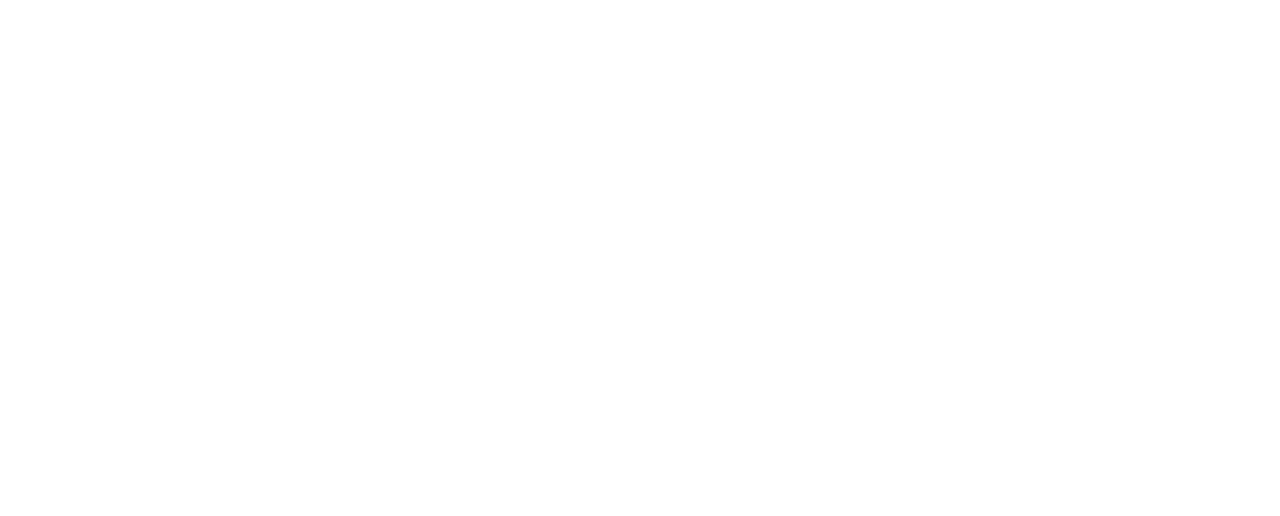
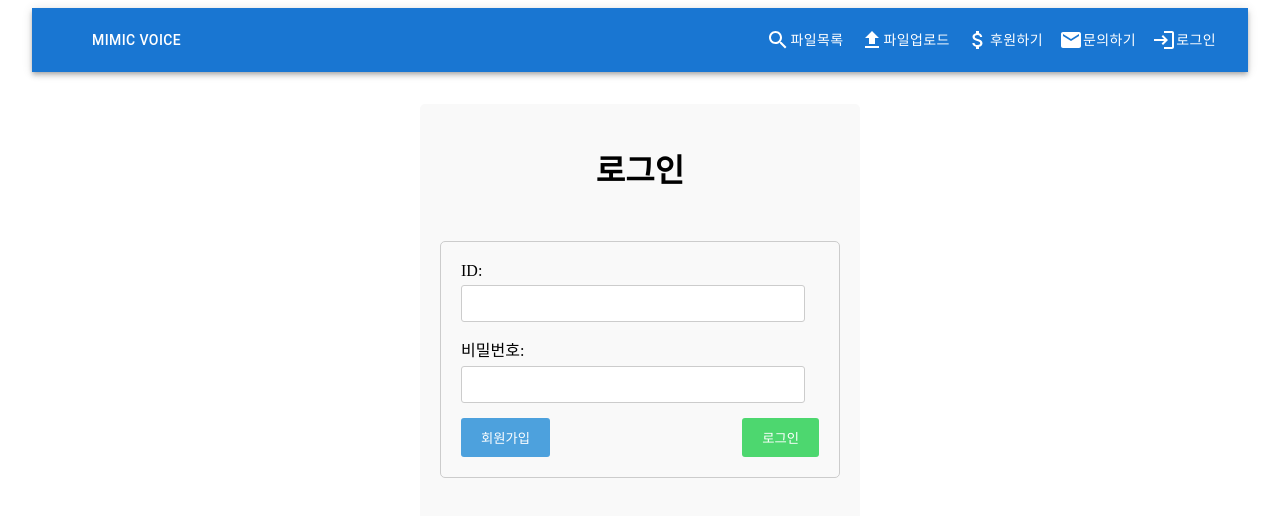
Before and after one commit to kanngji/impersonate_web, a React (Vite) app in the folder front_impersonate/: page /login in a window 1280 px wide. Before the commit this address had no page. Shown: the top 516 px of the page. Built offline with nearby package versions, Linux system fonts and the light colour scheme.

Commit message:
login page form css todo: register

```diff
--- a/front_impersonate/src/App.tsx
+++ b/front_impersonate/src/App.tsx
@@ -4,6 +4,7 @@
 import FileList from './pages/FileList';
 import Inquire from './pages/Inquire';
 import Upload from './pages/Upload';
+import Login from './pages/Login';
 
 function App() {
   return (
@@ -15,6 +16,8 @@
           <Route path="/filelist" element={<FileList/>}/>
           <Route path="/inquire" element={<Inquire/>}/>
           <Route path='/fileupload' element={<Upload/>}/>
+          {/* 로그인 하면 로그 아웃 되게 */}
+          <Route path='/login' element={<Login/>}/>
 
         </Routes>
       </Router>
--- a/front_impersonate/src/components/Header.tsx
+++ b/front_impersonate/src/components/Header.tsx
@@ -10,6 +10,7 @@
 import SearchIcon from '@mui/icons-material/Search';
 import { useNavigate } from "react-router-dom";
 import FileUploadIcon from '@mui/icons-material/FileUpload';
+import LoginIcon from '@mui/icons-material/Login';
 
 
 interface HeaderProps {
@@ -36,7 +37,9 @@
   const handleDonate = () => {
     navigate("/donate")
   }
-
+  const handleLogin = () => {
+    navigate("/login")
+  }
 
   return (
     <Box sx={{ flexGrow: 1 }}>
@@ -58,6 +61,7 @@
           <Button color="inherit" onClick={handleFileUpload}><FileUploadIcon/>파일업로드</Button>
           <Button color="inherit" onClick={handleDonate}><AttachMoneyIcon/>후원하기</Button>
           <Button color="inherit" onClick={handleContactUs}><EmailIcon/>문의하기</Button>
+          <Button color="inherit" onClick={handleLogin}><LoginIcon/>로그인</Button>
         </Toolbar>
       </AppBar>
     </Box>
--- /dev/null
+++ b/front_impersonate/src/components/LoginComponent.tsx
@@ -0,0 +1,64 @@
+import React, {useState} from 'react';
+import '../styles/Loginform.css'
+
+interface LoginForm {
+    id: string;
+    password: string;
+}
+const LoginComponent = () => {
+    const [formData, setFormData] = useState<LoginForm>({
+        id:'',
+        password:'',
+    })
+
+    const handleInputChange = (e:React.ChangeEvent<HTMLInputElement>) => {
+        const {name , value} = e.target;
+        setFormData({...formData, [name]:value});
+        // console.log(formData.id);
+    }
+
+    const handleLogin =() => {
+        // 로그인 처리 로직을 여기에 추가
+    }
+
+    const handleSignUp = () =>{
+        // 회원가입 페이지로 이동하는 로직을 여기에 추가
+
+    }
+
+
+    return (
+        <div className="login-container">
+            <h1>로그인</h1>
+            <form>
+                <div className="form-group">
+                <label htmlFor="id">ID:</label>
+                <input
+                    type="text"
+                    id="id"
+                    name="id"
+                    value={formData.id}
+                    onChange={handleInputChange}
+                />
+                </div>
+                <div className="form-group">
+                <label htmlFor="password">비밀번호:</label>
+                <input
+                    type="password"
+                    id="password"
+                    name="password"
+                    value={formData.password}
+                    onChange={handleInputChange}
+                />
+                </div>
+                <div className="button-group">
+                <button className="register-Btn" type="button" onClick={handleSignUp}>회원가입</button>
+                <button className="login-Btn" type="button" onClick={handleLogin}>로그인</button>
+
+                </div>
+            </form>
+        </div>
+    );
+};
+
+export default LoginComponent;
--- /dev/null
+++ b/front_impersonate/src/pages/Login.tsx
@@ -0,0 +1,26 @@
+import React, {useState} from 'react';
+import Container from '@mui/material/Container';
+import Header from '../components/Header';
+import LoginComponent from '../components/LoginComponent';
+import { Box } from '@mui/material';
+
+const Login:React.FC = () => {
+
+    return (
+        <div>
+
+            <Container maxWidth='xl'>
+                <Header/>
+                <Box sx={{marginTop:4}}>
+                    <LoginComponent/>
+                </Box>
+
+
+
+
+            </Container>
+        </div>
+    );
+};
+
+export default Login;
--- a/front_impersonate/src/styles/ContactUsform.css
+++ b/front_impersonate/src/styles/ContactUsform.css
@@ -1,3 +1,5 @@
+/* /inquire */
+
 form {
 
     max-width: 400px;
--- a/front_impersonate/src/styles/FileCardform.css
+++ b/front_impersonate/src/styles/FileCardform.css
@@ -1,3 +1,5 @@
+/* /filelist */
+
 .file-card {
     display: flex;
     align-items: center;
--- /dev/null
+++ b/front_impersonate/src/styles/Loginform.css
@@ -0,0 +1,52 @@
+.login-container {
+    max-width: 400px;
+    margin: 0 auto;
+    padding: 20px;
+
+    border-radius: 5px;
+    background-color: #f9f9f9;
+  }
+  h1{
+   text-align: center;
+  }
+  .form-group {
+    margin-bottom: 15px;
+  }
+
+  label {
+    display: block;
+    margin-bottom: 5px;
+  }
+
+  input[type="text"],
+  input[type="password"] {
+    width: 90%;
+    padding: 10px;
+    border: 1px solid #ccc;
+    border-radius: 3px;
+  }
+
+  .button-group {
+    display: flex;
+    justify-content: space-between;
+  }
+
+  button {
+    padding: 10px 20px;
+    border: none;
+    border-radius: 3px;
+    cursor: pointer;
+    color: #fff;
+  }
+
+  .register-Btn {
+    background-color: #4da1dd;
+  }
+
+  .login-Btn{
+    background-color: #4dd76f;
+  }
+
+  button:hover {
+    color: black;
+  }
```
